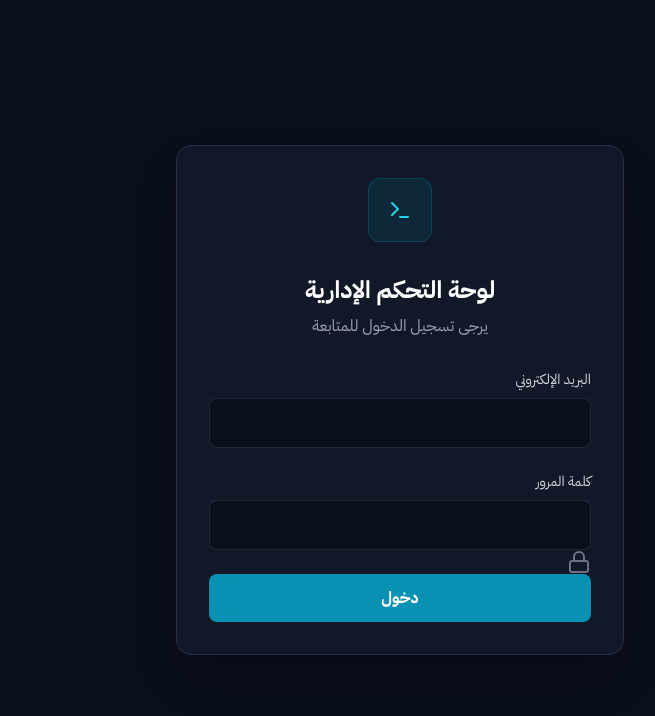
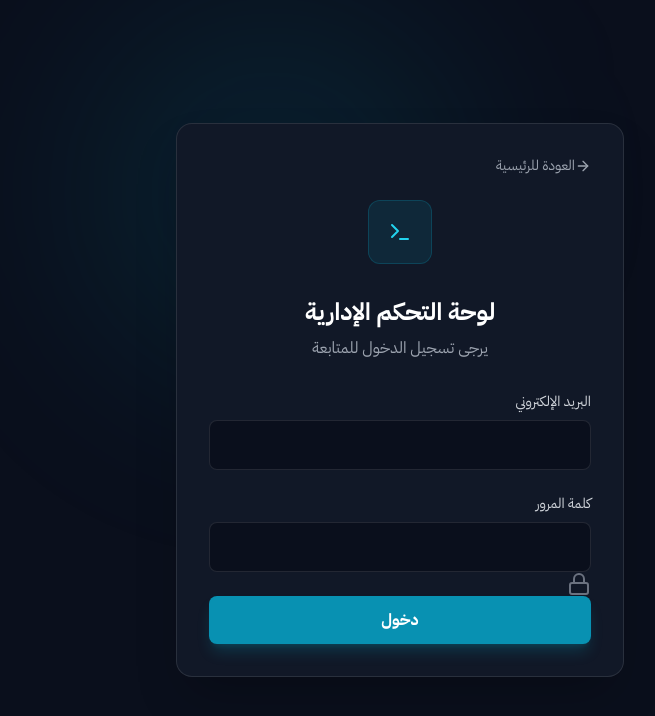
Before and after one commit to gumaan88/my-portfolio, a React (Vite) app: page /login in a window 1280 px wide. Shown: the top 716 px of the page, without its empty margins (329-984 px from the left). Built offline with nearby package versions, Linux system fonts and the light colour scheme; no server answers.

Commit message:
feat: Enhance admin login visibility and UX
Make the admin login link more prominent in the footer with a visible button and icon. Update the admin login page with improved styling, background effects, and a clear "Back to Home" link for better navigation and user experience.

```diff
--- a/components/Footer.tsx
+++ b/components/Footer.tsx
@@ -19,13 +19,14 @@ const Footer: React.FC = () => {
           {t.footer.tagline}
         </p>
 
-        {/* Discreet Admin Login Link */}
+        {/* Visible Admin Login Link */}
         <button
           onClick={() => navigate('/login')}
-          className="p-2 opacity-20 hover:opacity-100 transition-opacity text-gray-500 hover:text-electric-400"
+          className="mt-4 flex items-center gap-2 px-4 py-2 rounded-full bg-white/5 hover:bg-white/10 text-gray-500 hover:text-electric-400 transition-all text-xs border border-white/5"
           title="Admin Login"
         >
-          <Lock size={14} />
+          <Lock size={12} />
+          <span>Admin Login</span>
         </button>
       </div>
     </footer>
--- a/pages/admin/Login.tsx
+++ b/pages/admin/Login.tsx
@@ -1,8 +1,8 @@
 import React, { useState } from 'react';
 import { signInWithEmailAndPassword } from 'firebase/auth';
 import { auth } from '../../firebase';
-import { useNavigate } from 'react-router-dom';
-import { Terminal, Lock } from 'lucide-react';
+import { useNavigate, Link } from 'react-router-dom';
+import { Terminal, Lock, ArrowRight } from 'lucide-react';
 
 const Login = () => {
   const [email, setEmail] = useState('');
@@ -21,8 +21,19 @@ const Login = () => {
   };
 
   return (
-    <div className="min-h-screen bg-navy-900 flex items-center justify-center p-6" dir="rtl">
-      <div className="w-full max-w-md bg-navy-800 p-8 rounded-2xl border border-white/10 shadow-2xl">
+    <div className="min-h-screen bg-navy-900 flex items-center justify-center p-6 relative" dir="rtl">
+      {/* Background decoration */}
+      <div className="absolute top-0 left-0 w-full h-full overflow-hidden pointer-events-none">
+         <div className="absolute top-1/4 left-1/4 w-96 h-96 bg-electric-500/10 rounded-full blur-[100px]"></div>
+      </div>
+
+      <div className="w-full max-w-md bg-navy-800 p-8 rounded-2xl border border-white/10 shadow-2xl relative z-10">
+
+        <Link to="/" className="inline-flex items-center text-gray-400 hover:text-white mb-6 text-sm transition-colors">
+          <ArrowRight size={16} className="ml-2" />
+          العودة للرئيسية
+        </Link>
+
         <div className="flex justify-center mb-8">
           <div className="w-16 h-16 bg-electric-500/10 rounded-xl flex items-center justify-center border border-electric-500/20">
             <Terminal className="text-electric-400 w-8 h-8" />
@@ -40,7 +51,7 @@ const Login = () => {
               type="email"
               value={email}
               onChange={(e) => setEmail(e.target.value)}
-              className="w-full bg-navy-900 border border-white/10 rounded-lg p-3 text-white focus:border-electric-500"
+              className="w-full bg-navy-900 border border-white/10 rounded-lg p-3 text-white focus:border-electric-500 outline-none transition-colors"
               required
             />
           </div>
@@ -51,13 +62,13 @@ const Login = () => {
                 type="password"
                 value={password}
                 onChange={(e) => setPassword(e.target.value)}
-                className="w-full bg-navy-900 border border-white/10 rounded-lg p-3 text-white focus:border-electric-500"
+                className="w-full bg-navy-900 border border-white/10 rounded-lg p-3 text-white focus:border-electric-500 outline-none transition-colors"
                 required
               />
               <Lock className="absolute left-3 top-3.5 text-gray-500 w-4 h-4" />
             </div>
           </div>
-          <button type="submit" className="w-full bg-electric-600 hover:bg-electric-500 text-white py-3 rounded-lg font-bold transition-colors">
+          <button type="submit" className="w-full bg-electric-600 hover:bg-electric-500 text-white py-3 rounded-lg font-bold transition-colors shadow-lg shadow-electric-500/20">
             دخول
           </button>
         </form>
```
